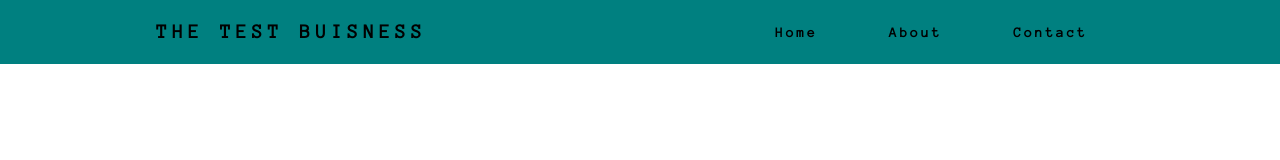
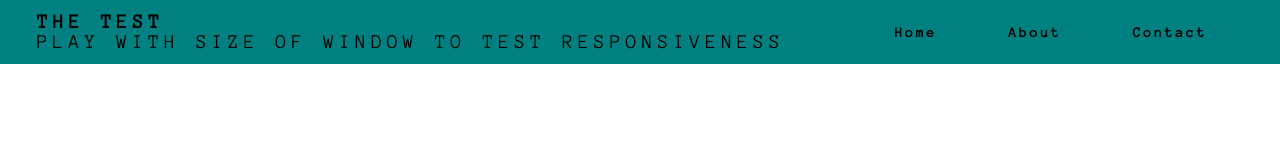
Before and after one commit to mintercode/Makingnavbars, a website built with Parcel: page index.html in a window 1280 px wide. Built offline with nearby package versions, Linux system fonts and the light colour scheme.

Commit message:
fixing spelling

```diff
--- a/index.html
+++ b/index.html
@@ -15,7 +15,9 @@
   <body>
     <nav>
       <div class="logo">
-        <h4>The Test Buisness</h4>
+        <h4>The Test</h4>
+
+        <p>Play with size of window to test responsiveness</p>
       </div>
       <ul class="nav-links">
         <li><a href="#">Home</a></li>
```
